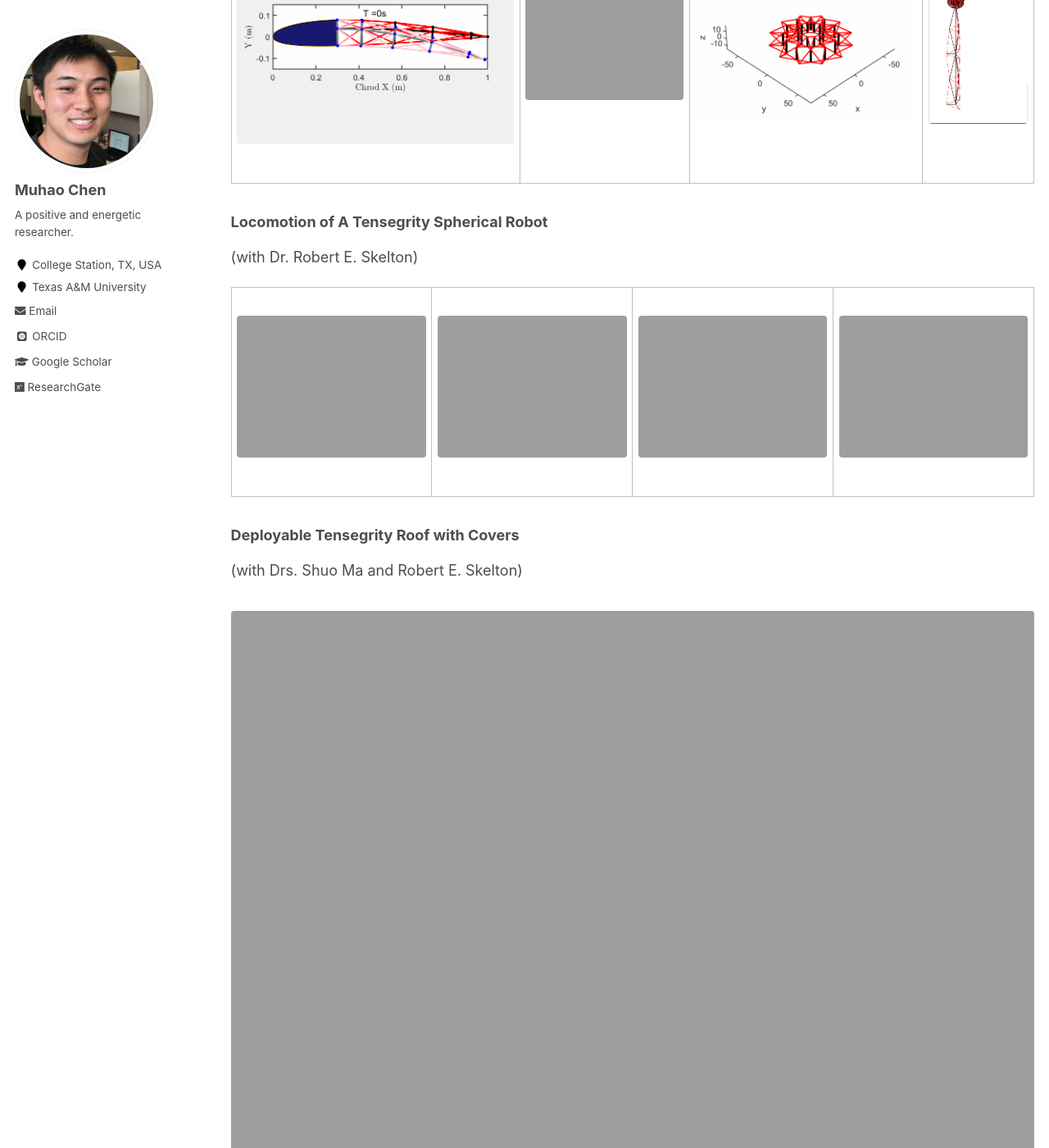
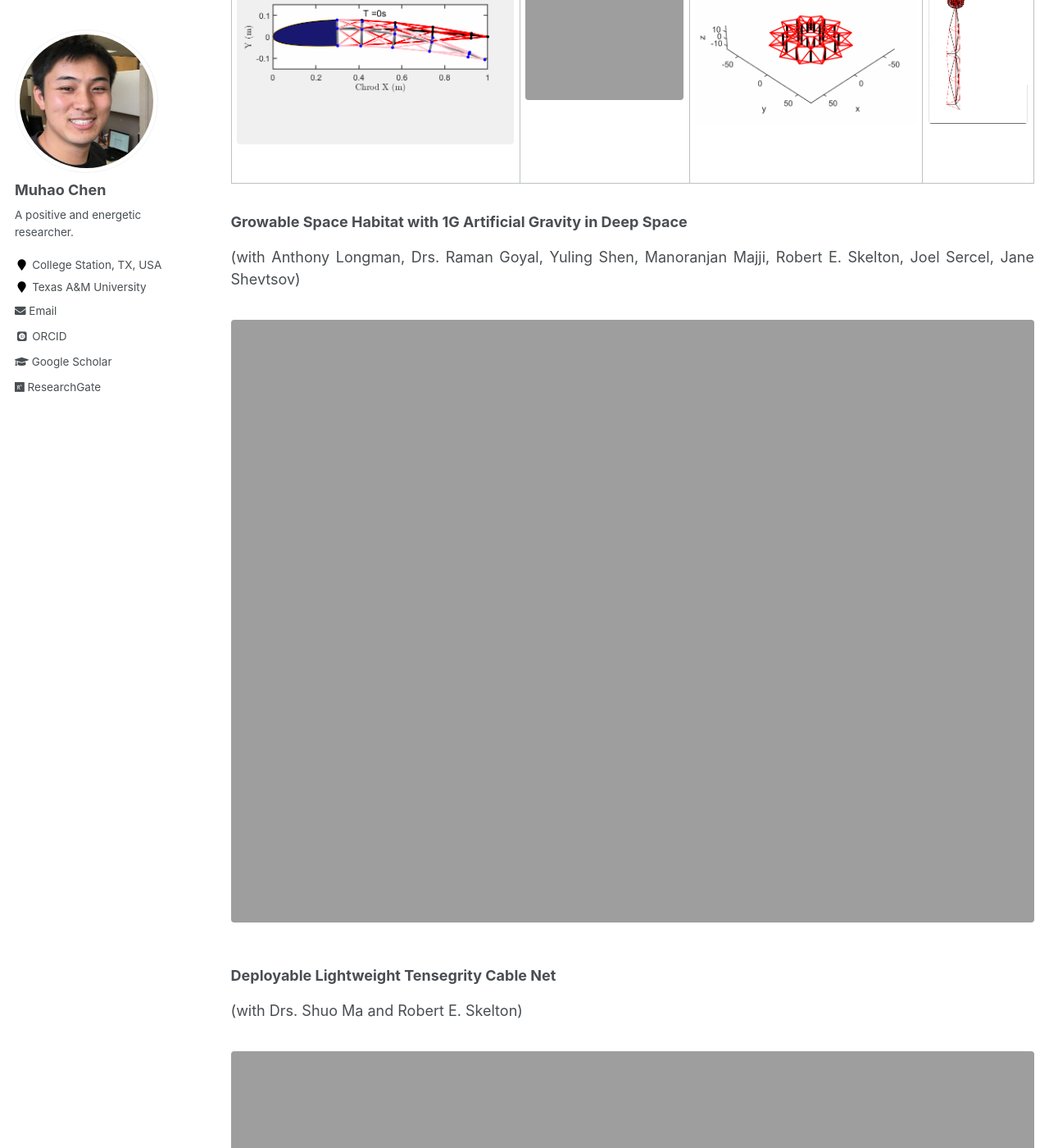
Before and after one commit to Muhao-Chen/muhao-chen.github.io, a Jekyll site: the page built from _pages/research.md, in a window 1280 px wide and 1400 px high, scrolled down 2804 px. Shown: the whole window at 82% size. Built offline with Jekyll 4.4.1, drawn with Linux system fonts in a browser that asks for light colours; some web fonts are replaced; some of the changed text lies outside the part shown.

Commit message:
Update research.md

```diff
--- a/_pages/research.md
+++ b/_pages/research.md
@@ -120,20 +120,15 @@ We would also like to develop and offer more and more software and tools to help
 </tr>
 </table>
 
+<!--
 ### Locomotion of A Tensegrity Spherical Robot
 (with Dr. Robert E. Skelton)
-<table>
-<tr>
-<td><figure><img src="{{ site.url }}/images/rffi/curve_front.gif" width="100"/></figure></td>
-<td><figure><img src="{{ site.url }}/images/rffi/curve_side.gif" width="100"/></figure></td>
-<td><figure><img src="{{ site.url }}/images/rffi/slope_front.gif" width="100"/></figure></td>
-<td><figure><img src="{{ site.url }}/images/rffi/slope_side.gif" width="100"/></figure></td>
-</tr>
-</table>
+-->
 
-### Deployable Tensegrity Roof with Covers
-(with Drs. Shuo Ma and Robert E. Skelton)
-<figure><img src="{{ site.url }}/images/rffi/Tenseg_Roof.png" width="800"/></figure>
+### Growable Space Habitat with 1G Artificial Gravity in Deep Space
+(with Anthony Longman, Drs. Raman Goyal, Yuling Shen, Manoranjan Majji, Robert E. Skelton, Joel Sercel, Jane Shevtsov)
+
+<figure><img src="{{ site.url }}/images/rffi/habitat.png" width="800"/></figure>
 
 
 ### Deployable Lightweight Tensegrity Cable Net
@@ -141,10 +136,10 @@ We would also like to develop and offer more and more software and tools to help
 <figure><img src="{{ site.url }}/images/rffi/cable_roof.png" width="800"/></figure>
 
 
-### Growable Space Habitat with 1G Artificial Gravity in Deep Space
-(with Anthony Longman, Drs. Raman Goyal, Yuling Shen, Manoranjan Majji, Robert E. Skelton, Joel Sercel, Jane Shevtsov)
+### Deployable Tensegrity Roof with Covers
+(with Drs. Shuo Ma and Robert E. Skelton)
+<figure><img src="{{ site.url }}/images/rffi/Tenseg_Roof.png" width="800"/></figure>
 
-<figure><img src="{{ site.url }}/images/rffi/habitat.png" width="800"/></figure>
 
 ### Electromagnetic Lunar Launcher
 (with Drs. Xiaowen Su, Manoranjan Majji, Robert E. Skelton)
```
